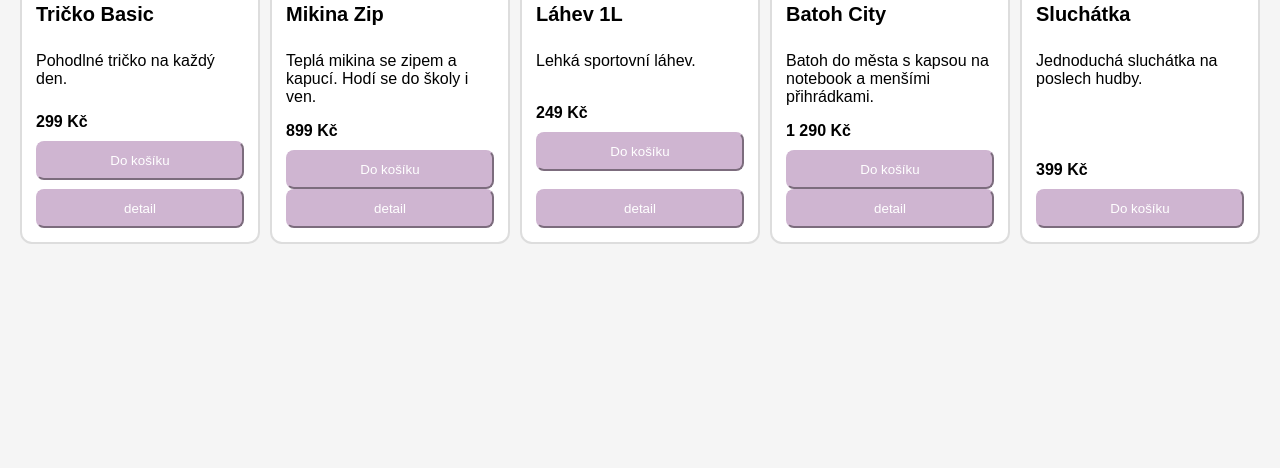
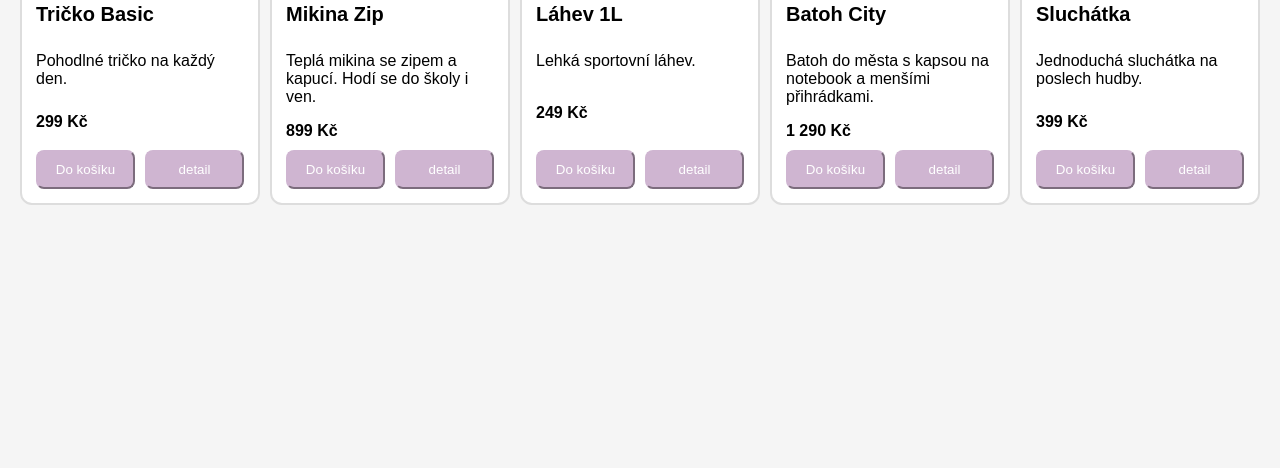
Before and after one commit to PetrN0/bootstrap, a Flask app: template templates/flexbox-shop.htm in a window 1280 px wide. Shown: the part 301-769 px from the top of the page. Run offline with Flask 3, Linux system fonts and the light colour scheme; the template is opened without the code that fills it, so the values that code supplies are empty.

Commit message:
uprava buttons ve flexbox-shop

```diff
--- a/static/style-flexbox-shop.css
+++ b/static/style-flexbox-shop.css
@@ -32,7 +32,15 @@ body{
     padding: 10px 10px;
     cursor: pointer;
     flex-direction: row;
+    flex: 1;
+    margin-top: 0;
 }
+.card-actions {
+    display: flex;
+    gap: 10px;
+    margin-top: auto;
+}
+
 .btn-detail{
     background-color: rgb(207, 181, 209);
     color: white;
@@ -42,6 +50,8 @@ body{
     cursor: pointer;
     margin-top: auto;
     flex-direction: row;
+    flex: 1;
+    margin-top: 0;
 }
 
 .price{
--- a/static/style-grid-respons.css
+++ b/static/style-grid-respons.css
@@ -118,6 +118,8 @@ nav{
     object-fit: cover;
 }
 
+
+
 @media (max-width: 760px) {
 
     .container{
--- a/templates/flexbox-shop.htm
+++ b/templates/flexbox-shop.htm
@@ -21,8 +21,10 @@
         <h2>Tričko Basic</h2>
         <p class="desc">Pohodlné tričko na každý den.</p>
         <div class="price">299 Kč</div>
+        <div class="card-actions">
           <button class="btn">Do košíku</button>
           <button class="btn-detail">detail</button>
+        </div>
       </article>
 
       <article class="card">
@@ -30,8 +32,10 @@
         <h2>Mikina Zip</h2>
         <p class="desc">Teplá mikina se zipem a kapucí. Hodí se do školy i ven.</p>
         <div class="price">899 Kč</div>
+        <div class="card-actions">
           <button class="btn">Do košíku</button>
           <button class="btn-detail">detail</button>
+        </div>
       </article>
 
       <article class="card">
@@ -39,8 +43,10 @@
         <h2>Láhev 1L</h2>
         <p class="desc">Lehká sportovní láhev.</p>
         <div class="price">249 Kč</div>
+        <div class="card-actions">
           <button class="btn">Do košíku</button>
           <button class="btn-detail">detail</button>
+        </div>
       </article>
 
       <article class="card">
@@ -48,8 +54,10 @@
         <h2>Batoh City</h2>
         <p class="desc">Batoh do města s kapsou na notebook a menšími přihrádkami.</p>
         <div class="price">1 290 Kč</div>
+        <div class="card-actions">
           <button class="btn">Do košíku</button>
           <button class="btn-detail">detail</button>
+        </div>
       </article>
 
       <article class="card">
@@ -57,7 +65,10 @@
         <h2>Sluchátka</h2>
         <p class="desc">Jednoduchá sluchátka na poslech hudby.</p>
         <div class="price">399 Kč</div>
+        <div class="card-actions">
           <button class="btn">Do košíku</button>
+          <button class="btn-detail">detail</button>
+        </div>
       </article>
 
     </section>
```
Lines whose indentation alone changed are shown as unchanged.
